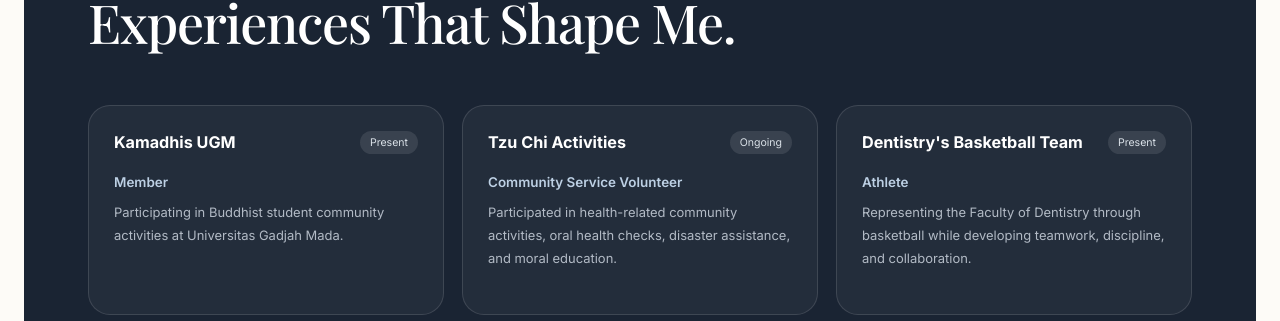
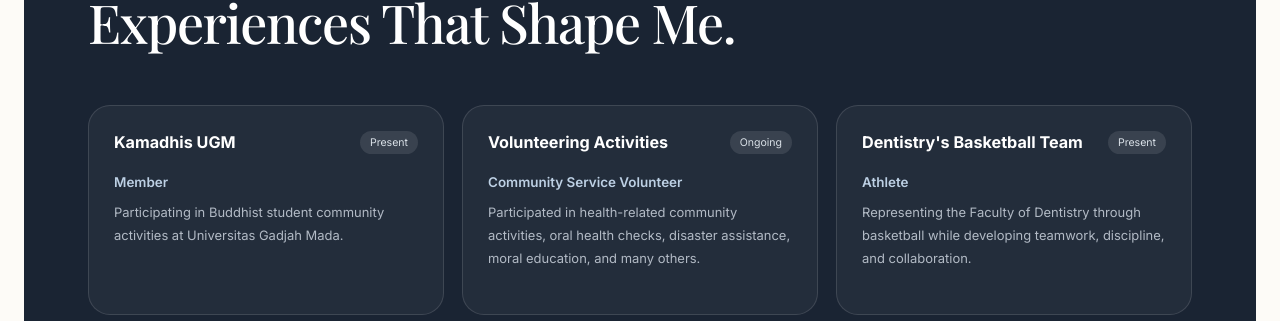
Before and after one commit to melchior2102/portfolio, a React (Vite) app: page / in a window 1280 px wide. Shown: the part 2717-3038 px from the top of the page. Built offline with nearby package versions, Linux system fonts and the light colour scheme; no server answers; a web font is replaced by a local one.

Commit message:
Update data.js

```diff
--- a/src/data.js
+++ b/src/data.js
@@ -56,10 +56,10 @@ export const experience = [
     desc: 'Participating in Buddhist student community activities at Universitas Gadjah Mada.',
   },
   {
-    org: 'Tzu Chi Activities',
+    org: 'Volunteering Activities',
     role: 'Community Service Volunteer',
     year: 'Ongoing',
-    desc: 'Participated in health-related community activities, oral health checks, disaster assistance, and moral education.',
+    desc: 'Participated in health-related community activities, oral health checks, disaster assistance, moral education, and many others.',
   },
   {
     org: "Dentistry's Basketball Team",
```
